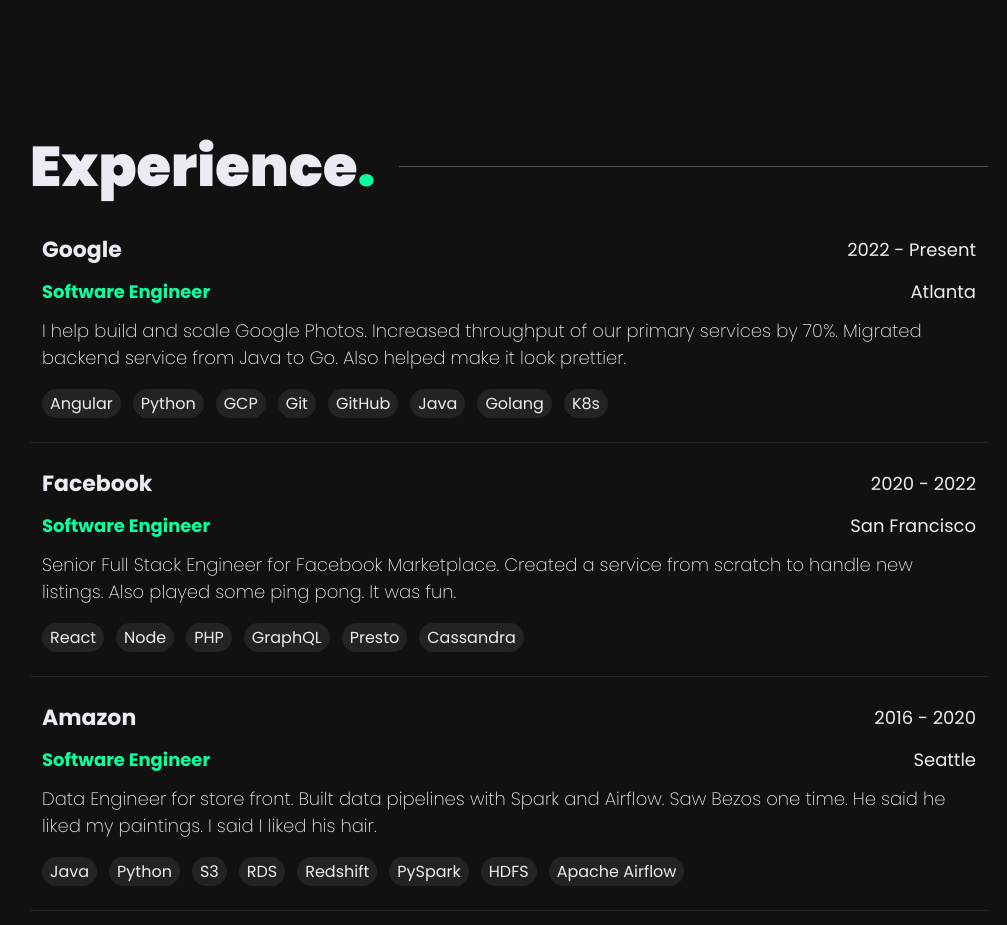
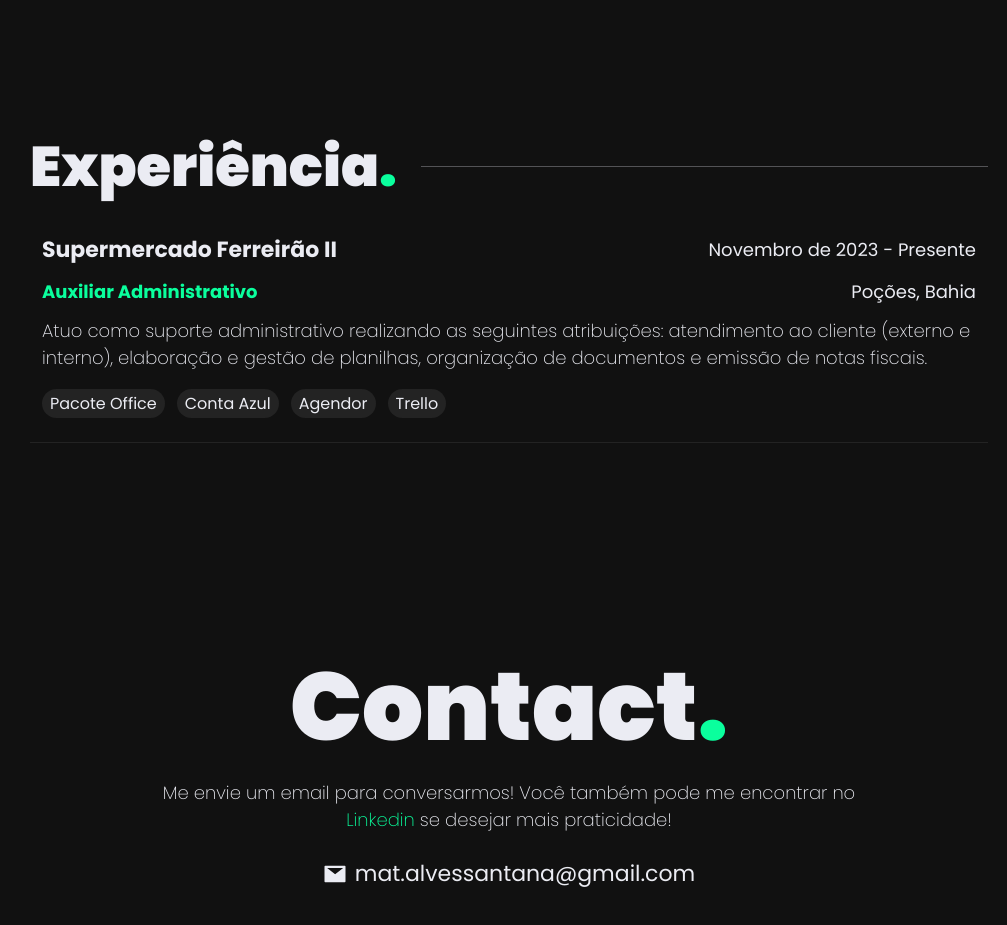
Before and after one commit to omatheusant/steam-portfolio-typescript, a Next.js app: page / in a window 1280 px wide. Shown: the part 2820-3745 px from the top of the page, without its empty margins (161-1168 px from the left). Built offline with nearby package versions, Linux system fonts and the light colour scheme.

Commit message:
add experience "auxiliar administrativo"

```diff
--- a/components/home/experience/Experience.tsx
+++ b/components/home/experience/Experience.tsx
@@ -4,7 +4,7 @@
 export const Experience = () => {
   return (
     <section className="section-wrapper" id="experience">
-      <SectionHeader title="Experience" dir="l" />
+      <SectionHeader title="Experiência" dir="l" />
       {experience.map((item) => (
         <ExperienceItem key={item.title} {...item} />
       ))}
@@ -14,48 +14,18 @@
 
 const experience = [
   {
-    title: "Google",
-    position: "Software Engineer",
-    time: "2022 - Present",
-    location: "Atlanta",
+    title: "Supermercado Ferreirão II ",
+    position: "Auxiliar Administrativo",
+    time: "Novembro de 2023 - Presente",
+    location: "Poções, Bahia",
     description:
-      "I help build and scale Google Photos. Increased throughput of our primary services by 70%. Migrated backend service from Java to Go. Also helped make it look prettier.",
+      "Atuo como suporte administrativo realizando as seguintes atribuições: atendimento ao cliente (externo e interno), elaboração e gestão de planilhas, organização de documentos e emissão de notas fiscais.",
     tech: [
-      "Angular",
-      "Python",
-      "GCP",
-      "Git",
-      "GitHub",
-      "Java",
-      "Golang",
-      "K8s",
+      "Pacote Office",
+      "Conta Azul",
+      "Agendor",
+      "Trello",
     ],
   },
-  {
-    title: "Facebook",
-    position: "Software Engineer",
-    time: "2020 - 2022",
-    location: "San Francisco",
-    description:
-      "Senior Full Stack Engineer for Facebook Marketplace. Created a service from scratch to handle new listings. Also played some ping pong. It was fun.",
-    tech: ["React", "Node", "PHP", "GraphQL", "Presto", "Cassandra"],
-  },
-  {
-    title: "Amazon",
-    position: "Software Engineer",
-    time: "2016 - 2020",
-    location: "Seattle",
-    description:
-      "Data Engineer for store front. Built data pipelines with Spark and Airflow. Saw Bezos one time. He said he liked my paintings. I said I liked his hair.",
-    tech: [
-      "Java",
-      "Python",
-      "S3",
-      "RDS",
-      "Redshift",
-      "PySpark",
-      "HDFS",
-      "Apache Airflow",
-    ],
-  },
+
 ];
```
